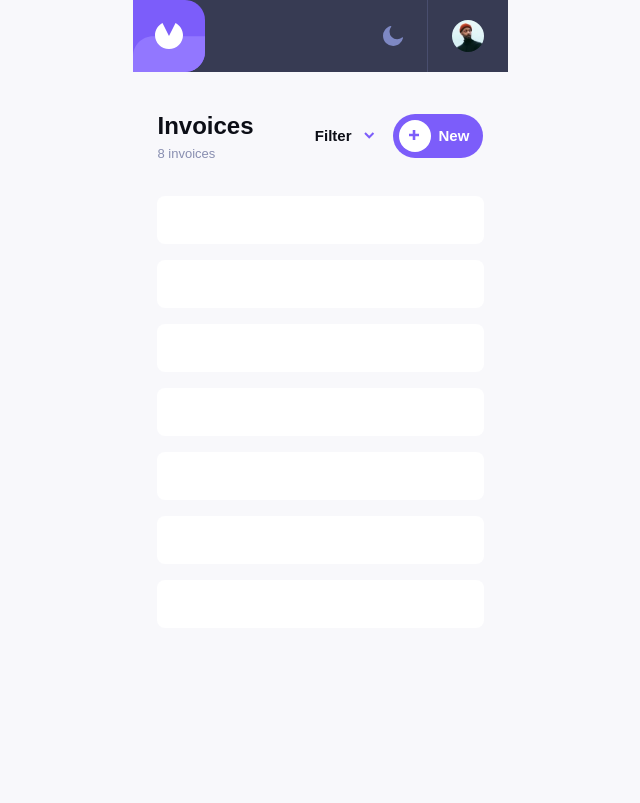
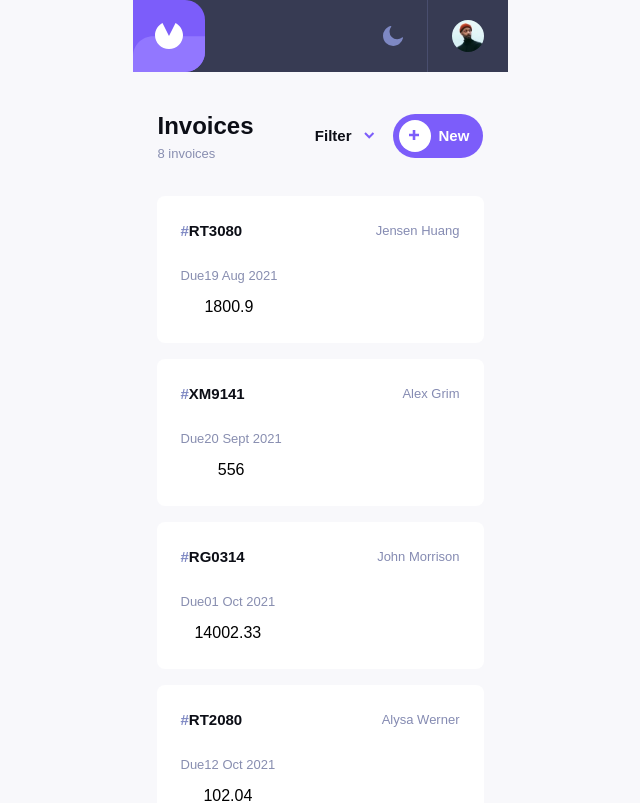
Before and after one commit to NikaNishnianidze/Invoice-App, a React (Vite) app: page /invoices in a window 1280 px wide. Shown: the top 803 px of the page, without its empty margins (320-960 px from the left). Built offline with nearby package versions, Linux system fonts and the light colour scheme.

Commit message:
add text in cointainer

```diff
--- a/src/components/Invoices.tsx
+++ b/src/components/Invoices.tsx
@@ -8,16 +8,16 @@ const Invoices = () => {
     <div className="flex flex-col items-center w-full">
       <div className="w-[375px] invoice-filter-add flex flex-row items-center justify-between mt-[36px] px-[25px]">
         <div className="invoices flex flex-col">
-          <h2 className="text-[#0C0E16] text-[24px] font-bold">
+          <h2 className="text-[#0C0E16] text-[24px] font-bold dark:text-[#fff]">
             Invoices
           </h2>
-          <p className="text-[#888EB0] text-[13px] font-normal">
+          <p className="text-[#888EB0] text-[13px] font-normal dark:text-[#DFE3FA]">
             {invoices.length + 1} invoices
           </p>
         </div>
         <div className="filter-new flex flex-row items-center gap-[18px] ">
           <div className="filter flex flex-row gap-[12px] items-center ">
-            <p className="text-[#0C0E16] text-[15px] font-bold">
+            <p className="text-[#0C0E16] text-[15px] font-bold dark:text-[#fff]">
               Filter
             </p>
             <img src={arrowDown} alt="arrow down icon" />
@@ -33,7 +33,39 @@ const Invoices = () => {
       <div className="invoice-list mt-[32px] flex flex-col gap-[16px]">
         {invoices.map((invoice) => {
           return (
-            <div className="p-[24px] w-[327px] bg-white rounded-[8px]"></div>
+            <div
+              key={invoice.id}
+              className="p-[24px] w-[327px] bg-white rounded-[8px] flex flex-col "
+            >
+              <div className="id-name flex flex-row items-center justify-between">
+                <p className="text-[#7E88C3] text-[15px] font-bold">
+                  #
+                  <span className="text-[#0C0E16] text-[15px] font-bold">
+                    {invoice.id}
+                  </span>
+                </p>
+                <p className="text-[#858BB2] text-[13px] font-medium">
+                  {invoice.clientName}
+                </p>
+              </div>
+              <div className="status flex flex-row items-center justify-between mt-[24px]">
+                <div className="left flex flex-col items-center gap-[9px]">
+                  <p className="text-[#888EB0] text-[13px] font-medium">
+                    Due
+                    {new Date(invoice.paymentDue).toLocaleDateString(
+                      "en-GB",
+                      {
+                        day: "2-digit",
+                        month: "short",
+                        year: "numeric",
+                      }
+                    )}
+                  </p>
+                  <p>{invoice.total}</p>
+                </div>
+                <div className="right"></div>
+              </div>
+            </div>
           );
         })}
       </div>
```
